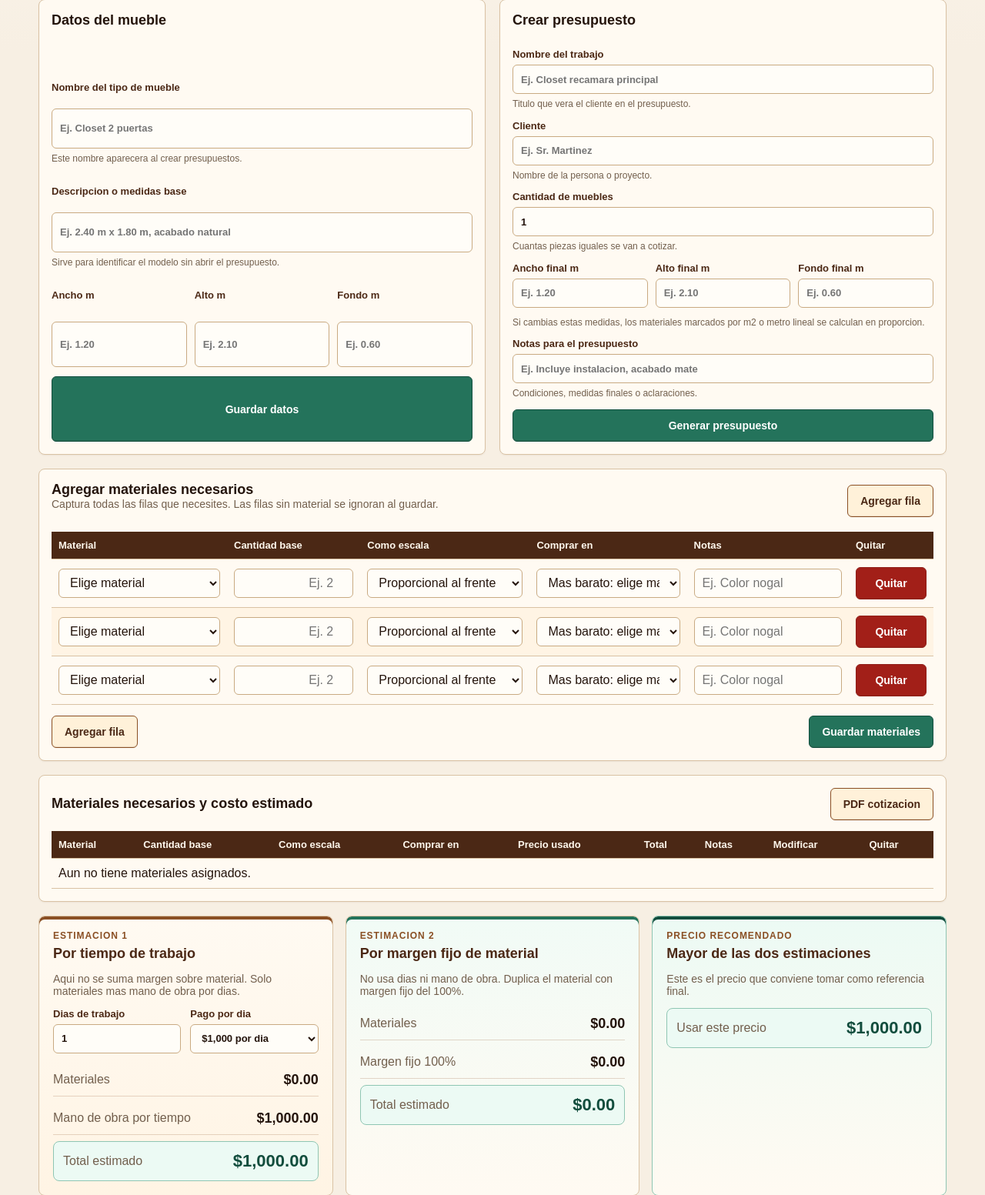
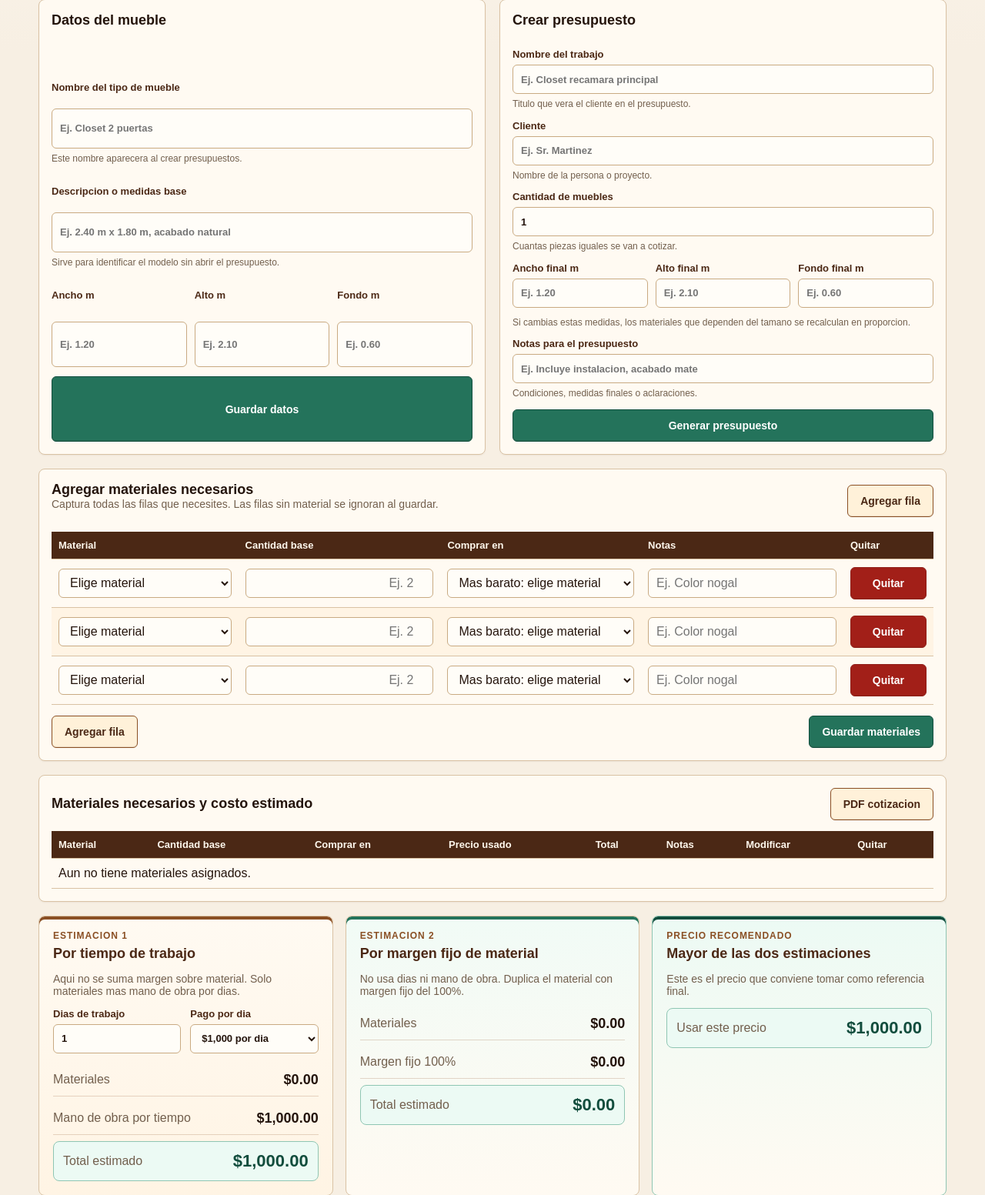
Before and after one commit to SamuelOrdaz-CIMAT/carpinteria, a Flask app: template templates/furniture_detail.html in a window 1280 px wide. Shown: the part 196-1749 px from the top of the page at 77% size. Run offline with Flask 3, Linux system fonts and the light colour scheme; the template is opened without the code that fills it, so the values that code supplies are empty.

Commit message:
Hide furniture material scaling controls

```diff
--- a/templates/furniture_detail.html
+++ b/templates/furniture_detail.html
@@ -62,7 +62,7 @@
         <input name="depth_m" type="number" step="0.001" min="0" value="{{ furniture.depth_m }}" placeholder="Ej. 0.60">
       </label>
     </div>
-    <span class="field-help">Si cambias estas medidas, los materiales marcados por m2 o metro lineal se calculan en proporcion.</span>
+    <span class="field-help">Si cambias estas medidas, los materiales que dependen del tamano se recalculan en proporcion.</span>
     <label>Notas para el presupuesto
       <input name="notes" placeholder="Ej. Incluye instalacion, acabado mate">
       <span class="field-help">Condiciones, medidas finales o aclaraciones.</span>
@@ -82,7 +82,7 @@
   <form method="post">
     <div class="table-scroll">
       <table class="bulk-material-table">
-        <thead><tr><th>Material</th><th>Cantidad base</th><th>Como escala</th><th>Comprar en</th><th>Notas</th><th>Quitar</th></tr></thead>
+        <thead><tr><th>Material</th><th>Cantidad base</th><th>Comprar en</th><th>Notas</th><th>Quitar</th></tr></thead>
         <tbody id="bulk-material-rows">
           {% for _ in range(3) %}
           <tr>
@@ -95,18 +95,6 @@
               </select>
             </td>
             <td><input class="table-input number-input" name="quantity" type="number" step="0.001" min="0" placeholder="Ej. 2" aria-label="Cantidad base"></td>
-            <td>
-              <select class="table-input calc-select" name="calc_method" aria-label="Como se calcula">
-                <option value="area_front">Proporcional al frente</option>
-                <option value="perimeter_front">Proporcional al contorno</option>
-                <option value="area_side">Proporcional al lateral</option>
-                <option value="area_top">Proporcional a cubierta</option>
-                <option value="linear_width">Proporcional al ancho</option>
-                <option value="linear_height">Proporcional al alto</option>
-                <option value="linear_depth">Proporcional al fondo</option>
-                <option value="fixed">No escala</option>
-              </select>
-            </td>
             <td>
               <select class="table-input supplier-select supplier-picker" name="preferred_supplier_id" aria-label="Donde comprar">
                 <option value="">Mas barato: elige material</option>
@@ -137,18 +125,6 @@
       </td>
       <td><input class="table-input number-input" name="quantity" type="number" step="0.001" min="0" placeholder="Ej. 2" aria-label="Cantidad base"></td>
       <td>
-        <select class="table-input calc-select" name="calc_method" aria-label="Como se calcula">
-          <option value="area_front">Proporcional al frente</option>
-          <option value="perimeter_front">Proporcional al contorno</option>
-          <option value="area_side">Proporcional al lateral</option>
-          <option value="area_top">Proporcional a cubierta</option>
-          <option value="linear_width">Proporcional al ancho</option>
-          <option value="linear_height">Proporcional al alto</option>
-          <option value="linear_depth">Proporcional al fondo</option>
-          <option value="fixed">No escala</option>
-        </select>
-      </td>
-      <td>
         <select class="table-input supplier-select supplier-picker" name="preferred_supplier_id" aria-label="Donde comprar">
           <option value="">Mas barato: elige material</option>
           {% for supplier in suppliers %}<option value="{{ supplier.id }}">{{ supplier.name }}</option>{% endfor %}
@@ -167,7 +143,7 @@
   </div>
   <div class="table-scroll">
     <table>
-      <thead><tr><th>Material</th><th>Cantidad base</th><th>Como escala</th><th>Comprar en</th><th>Precio usado</th><th>Total</th><th>Notas</th><th>Modificar</th><th>Quitar</th></tr></thead>
+      <thead><tr><th>Material</th><th>Cantidad base</th><th>Comprar en</th><th>Precio usado</th><th>Total</th><th>Notas</th><th>Modificar</th><th>Quitar</th></tr></thead>
       <tbody>
         {% for item in items %}
         {% set estimate = estimate_lines[loop.index0] %}
@@ -182,18 +158,6 @@
             </td>
             <td>
               <input class="table-input number-input" name="quantity" type="number" step="0.001" min="0" value="{{ item.quantity }}" aria-label="Cantidad base">
-            </td>
-            <td>
-              <select class="table-input calc-select" name="calc_method" aria-label="Como se calcula">
-                <option value="fixed" {% if item.calc_method == "fixed" %}selected{% endif %}>No escala</option>
-                <option value="area_front" {% if item.calc_method == "area_front" %}selected{% endif %}>Proporcional al frente</option>
-                <option value="perimeter_front" {% if item.calc_method == "perimeter_front" %}selected{% endif %}>Proporcional al contorno</option>
-                <option value="area_side" {% if item.calc_method == "area_side" %}selected{% endif %}>Proporcional al lateral</option>
-                <option value="area_top" {% if item.calc_method == "area_top" %}selected{% endif %}>Proporcional a cubierta</option>
-                <option value="linear_width" {% if item.calc_method == "linear_width" %}selected{% endif %}>Proporcional al ancho</option>
-                <option value="linear_height" {% if item.calc_method == "linear_height" %}selected{% endif %}>Proporcional al alto</option>
-                <option value="linear_depth" {% if item.calc_method == "linear_depth" %}selected{% endif %}>Proporcional al fondo</option>
-              </select>
             </td>
             <td>
               <select class="table-input supplier-select supplier-picker" name="preferred_supplier_id" aria-label="Donde comprar">
@@ -217,7 +181,7 @@
           </td>
         </tr>
         {% else %}
-        <tr><td colspan="9">Aun no tiene materiales asignados.</td></tr>
+        <tr><td colspan="8">Aun no tiene materiales asignados.</td></tr>
         {% endfor %}
       </tbody>
     </table>
```
Also changed, not shown: carpinteria/database.py (+29 -9 lines), carpinteria/routes/furniture.py (+7 -5 lines).
